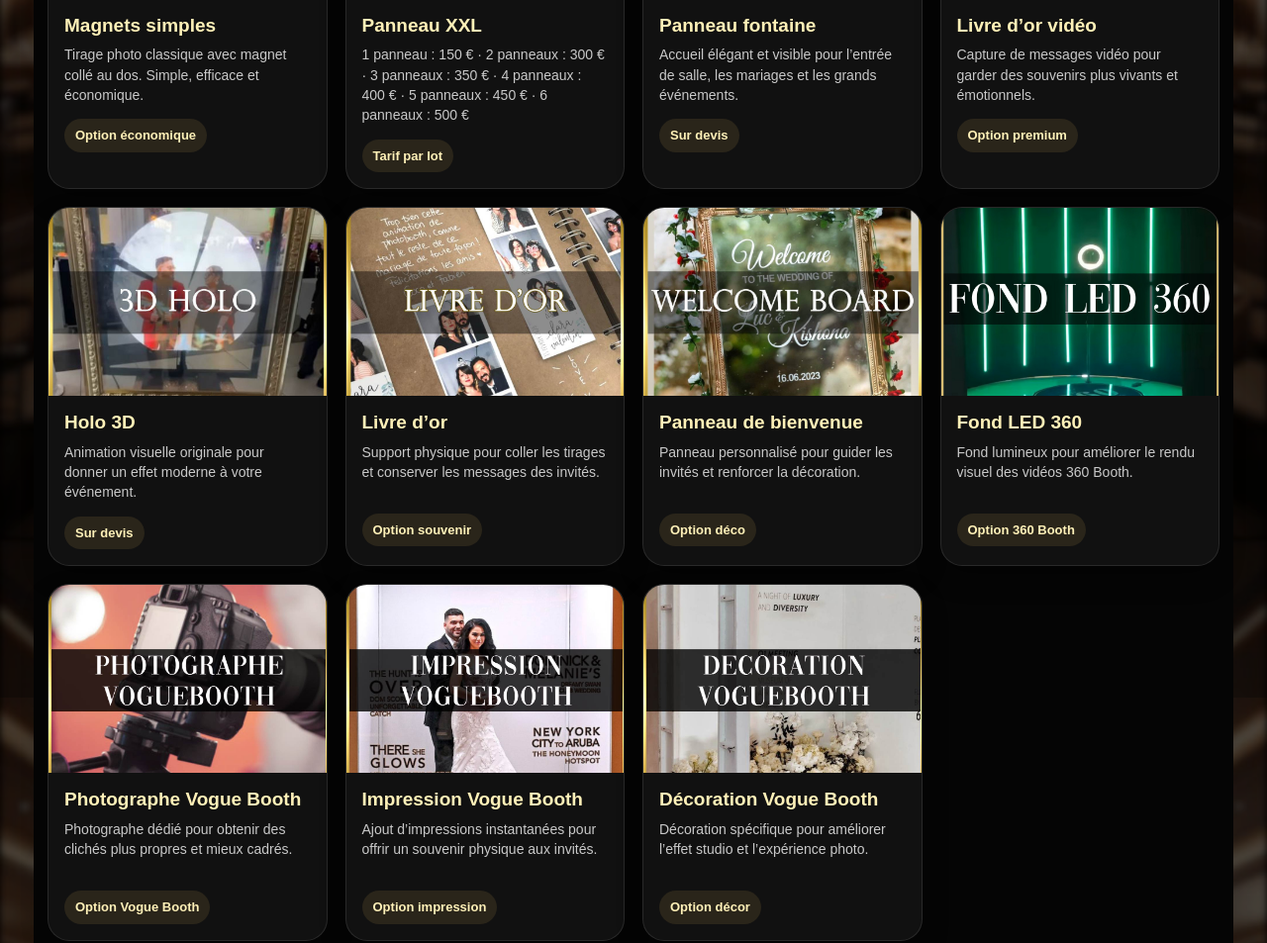
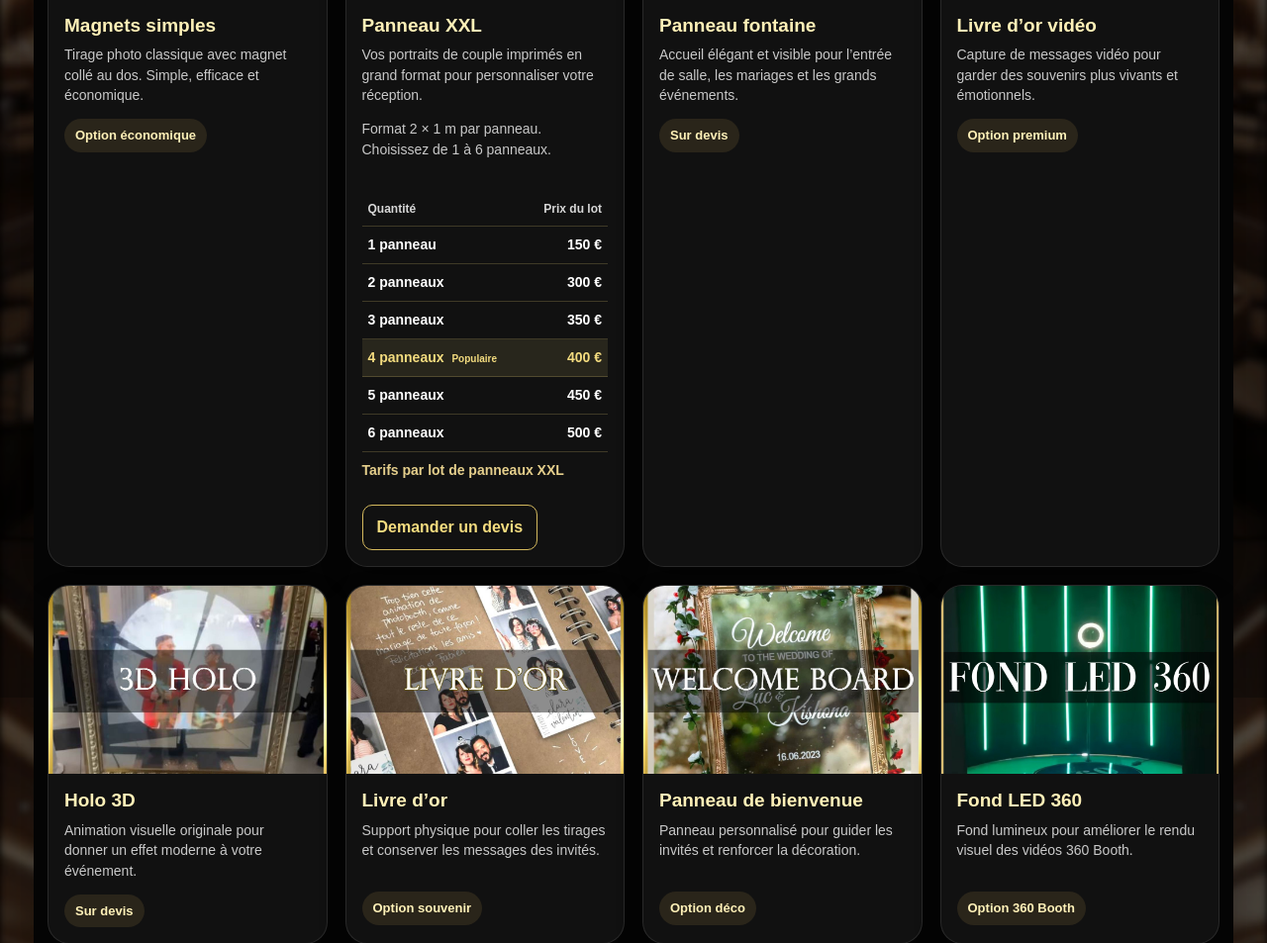
Before and after one commit to stephanefly/reservation, a Django app: page /tarifs/ in a window 1280 px wide. Shown: the part 3295-4248 px from the top of the page at 99% size. Run offline with Django 4.2, Linux system fonts and the light colour scheme; parts of the project's set-up code (start-up, migrations or seed data) failed here and were passed over; some libraries are stand-ins or nearby versions.

Commit message:
Présenter les panneaux XXL et les tarifs par lot dans les tarifs et la brochure

```diff
--- a/app/templates/app/frontend/brochure.html
+++ b/app/templates/app/frontend/brochure.html
@@ -1100,9 +1100,7 @@
             <article class="brochure-option-card">
                 <img src="{% static 'img/panneaux-xxl.webp' %}" alt="Deux panneaux XXL avec deux portraits d’un couple en tenues de ville élégantes, photographié en extérieur" width="960" height="640" loading="lazy">
                 <div class="brochure-option-body">
-                    <h3>Panneau XXL</h3>
-                    <p>{% for q, tarif in tarifs_panneaux %}{{ q }} panneau{{ q|pluralize:"x" }} : {{ tarif }} €{% if not forloop.last %} · {% endif %}{% endfor %}</p>
-                    <span class="brochure-option-tag">Tarif par lot</span>
+                    {% include "app/partials/panneaux_xxl_presentation.html" %}
                 </div>
             </article>
 
--- a/app/templates/app/frontend/tarifs.html
+++ b/app/templates/app/frontend/tarifs.html
@@ -1260,9 +1260,7 @@
             <article class="option-card">
                 <img src="{% static 'img/panneaux-xxl.webp' %}" alt="Deux panneaux XXL avec deux portraits d’un couple en tenues de ville élégantes, photographié en extérieur" width="960" height="640" loading="lazy">
                 <div class="option-card-body">
-                    <h3>Panneau XXL</h3>
-                    <p>{% for q, tarif in tarifs_panneaux %}{{ q }} panneau{{ q|pluralize:"x" }} : {{ tarif }} €{% if not forloop.last %} · {% endif %}{% endfor %}</p>
-                    <span class="option-price">Tarif par lot</span>
+                    {% include "app/partials/panneaux_xxl_presentation.html" %}
                 </div>
             </article>
 
--- /dev/null
+++ b/app/templates/app/partials/panneaux_xxl_presentation.html
@@ -0,0 +1,28 @@
+<h3>Panneau XXL</h3>
+<p>Vos portraits de couple imprimés en grand format pour personnaliser votre réception.</p>
+<p>Format 2 × 1 m par panneau. Choisissez de 1 à 6 panneaux.</p>
+<table class="xxl-price-table">
+    <caption>Tarifs par lot de panneaux XXL</caption>
+    <thead><tr><th scope="col">Quantité</th><th scope="col">Prix du lot</th></tr></thead>
+    <tbody>
+        {% for q, tarif in tarifs_panneaux %}
+        <tr {% if q == 4 %}class="xxl-price-popular"{% endif %}>
+            <th scope="row">{{ q }} panneau{{ q|pluralize:"x" }} {% if q == 4 %}<span class="xxl-popular-label">Populaire</span>{% endif %}</th>
+            <td>{{ tarif }} €</td>
+        </tr>
+        {% endfor %}
+    </tbody>
+</table>
+<a class="xxl-quote-link" href="{% url 'demande_devis' %}">Demander un devis</a>
+<style>
+.xxl-price-table { width:100%; margin:16px 0; border-collapse:collapse; color:inherit; font-size:14px; }
+.xxl-price-table caption { text-align:left; color:#e5cf8c; font-weight:700; padding-bottom:8px; }
+.xxl-price-table th,.xxl-price-table td { padding:8px 6px; border-bottom:1px solid rgba(244,220,127,.2); text-align:left; }
+.xxl-price-table thead th { color:#d7d7d7; font-size:12px; }
+.xxl-price-table td { text-align:right; white-space:nowrap; font-weight:700; }
+.xxl-price-table thead th:last-child { text-align:right; }
+.xxl-price-popular { background:rgba(244,220,127,.1); color:#f4dc7f; }
+.xxl-popular-label { display:inline-block; margin-left:4px; font-size:10px; color:#f4dc7f; }
+.xxl-quote-link { display:inline-block; padding:10px 14px; border:1px solid #d4b95d; border-radius:10px; color:#f4dc7f; text-decoration:none; font-weight:700; }
+.xxl-quote-link:hover,.xxl-quote-link:focus-visible { background:#f4dc7f; color:#141414; }
+</style>
```
